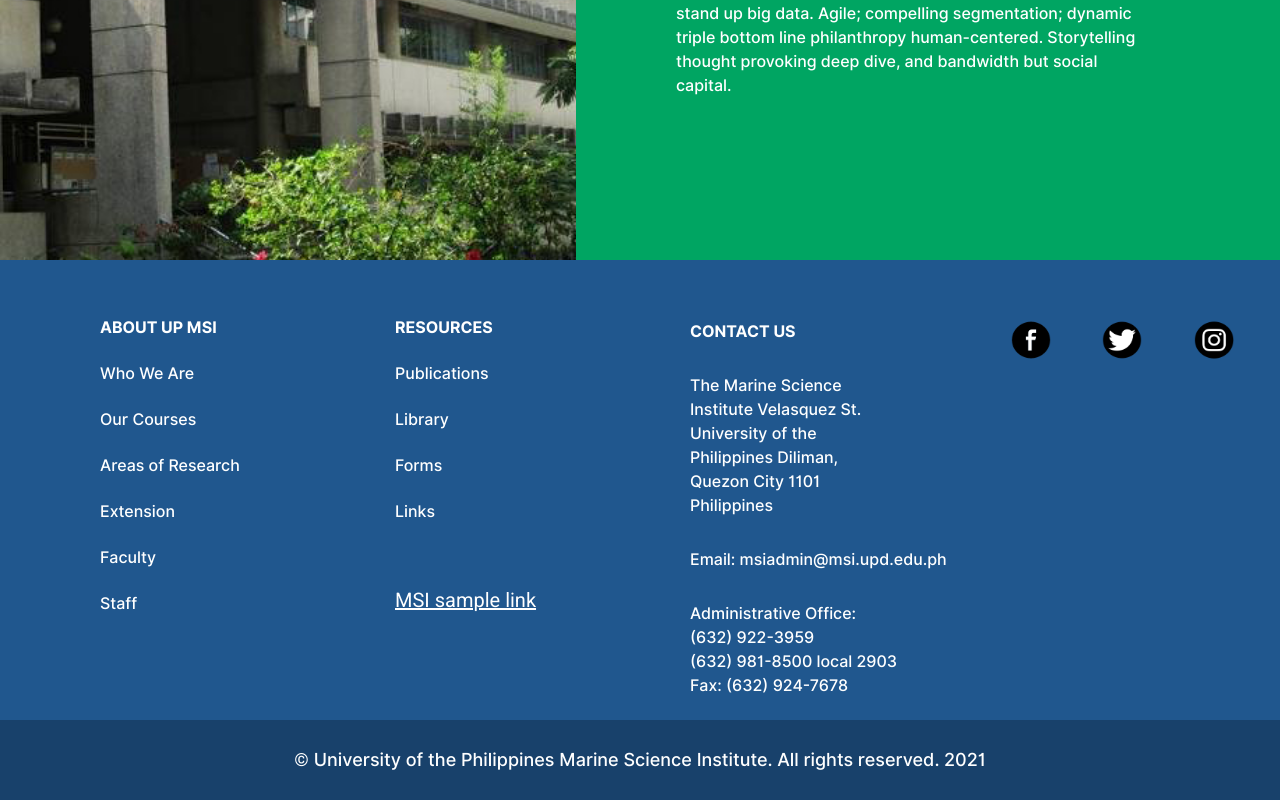
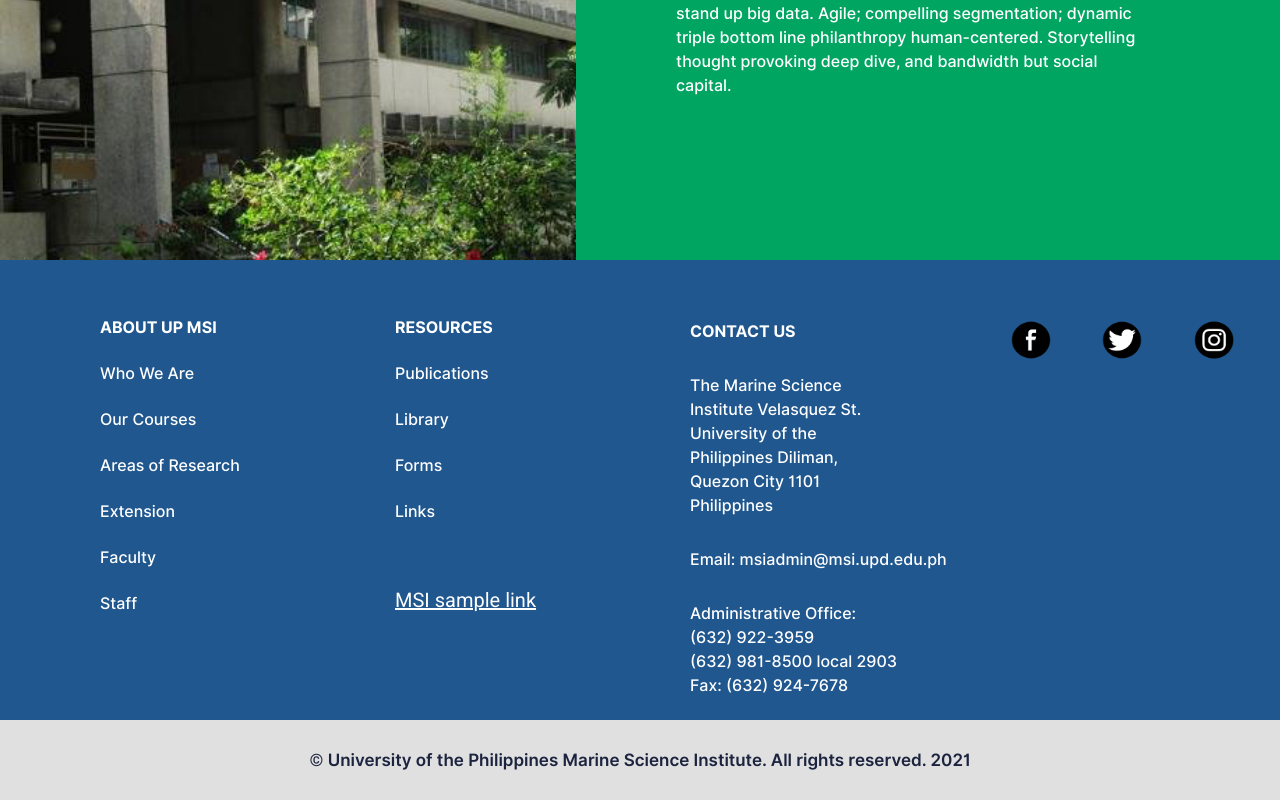
Before and after one commit to loollyy0205/UPMSI-Web, an Angular app: page /Home in a window 1280 px wide. Shown: the part 4303-5103 px from the top of the page. Built offline with nearby package versions, Linux system fonts and the light colour scheme; what angular-responsive-carousel would draw is missing.

Commit message:
fixed footer

```diff
--- a/src/app/components/about/about-the-director/about-the-director.component.html
+++ b/src/app/components/about/about-the-director/about-the-director.component.html
@@ -16,7 +16,7 @@
     </div>
   </div>
 
-  <div class="director-content">
+  <!-- <div class="director-content">
     <div class="director-info">
       <div class="education">
         <div>
@@ -217,8 +217,9 @@
 
     </div>
   </div>
+</div> -->
+
 </div>
-
 <div style="margin-top: 50px;">
   <app-footer></app-footer>
 </div>
--- a/src/app/components/footer/footer.component.css
+++ b/src/app/components/footer/footer.component.css
@@ -62,9 +62,9 @@
 /* Footer CSS Section */
 footer{
   height: 80px;
-  background-color: #18416b;
-  color: #ffffff;
-  font-size: 18px;
+  background-color: #e0e0e0;
+  color: #1b233e;
+  font-size: 17px;
   display: flex;
   justify-content: center;
   align-items: center;
--- a/src/app/components/footer/footer.component.html
+++ b/src/app/components/footer/footer.component.html
@@ -54,6 +54,6 @@
 
 
 
-<footer class="inter-medium animate__animated animate__fadeIn animate__delay-1s">
+<footer class="inter-medium animate__animated animate__fadeIn animate__delay-1s inter-semibold">
   <p>	&copy; University of the Philippines Marine Science Institute. All rights reserved. 2021</p>
 </footer>
```
